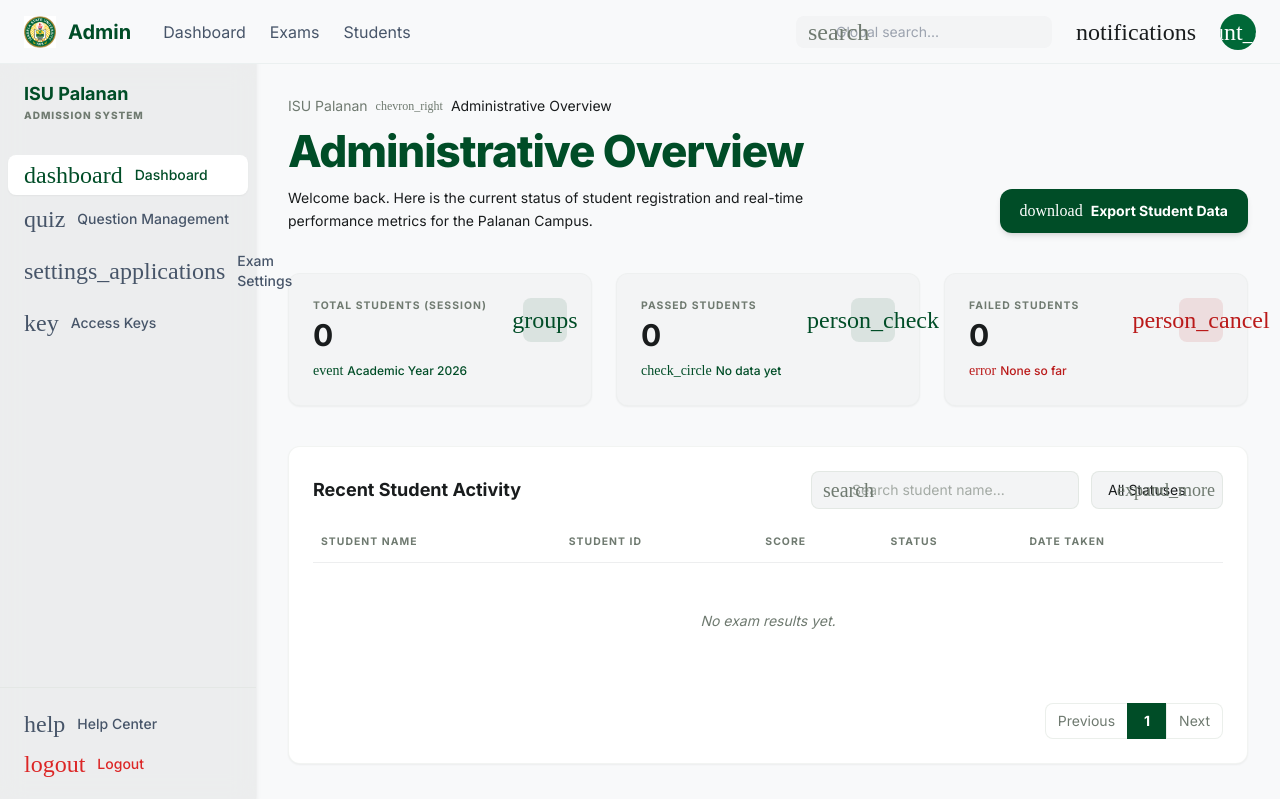
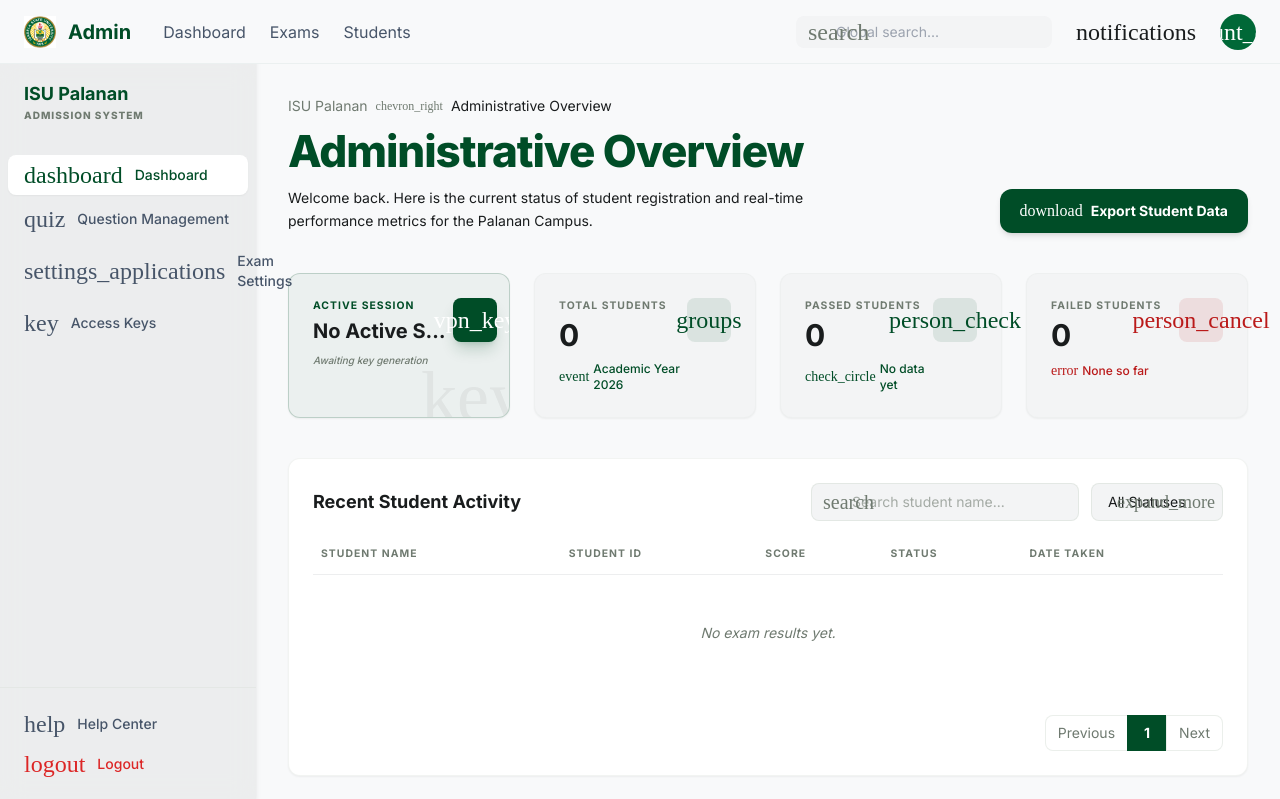
Before and after one commit to WWH16/CCAT, a Django app: page /ccat_admin/dashboard/ in a window 1280 px wide. Shown: the top 799 px of the page. Run offline with Django 5.2, Linux system fonts and the light colour scheme; the visitor is signed in with stand-in values (Sample User, id 1); data that the repository does not hold is empty; some web fonts are replaced.

Commit message:
fix: dashboard with session

```diff
--- a/CCAT/ccat_admin/templates/ccat_admin/admin_dashboard.html
+++ b/CCAT/ccat_admin/templates/ccat_admin/admin_dashboard.html
@@ -23,14 +23,36 @@
     </button>
 </div>
 
-<!-- Summary Cards -->
-<div class="grid grid-cols-1 sm:grid-cols-3 gap-6 mb-10">
+<div class="grid grid-cols-1 sm:grid-cols-2 lg:grid-cols-4 gap-6 mb-10">
 
-    <!-- Total Students -->
+    <div class="bg-primary/5 border border-primary/20 rounded-xl p-6 hover:-translate-y-1 transition-transform shadow-sm relative overflow-hidden group">
+        <div class="flex items-start justify-between relative z-10">
+            <div>
+                <p class="text-[0.65rem] font-bold text-primary uppercase tracking-widest mb-1">Active Session</p>
+                <h3 class="text-xl font-bold text-on-surface truncate max-w-[140px]">
+                    {% if active_session %}{{ active_session.session_name }}{% else %}No Active Session{% endif %}
+                </h3>
+                {% if active_session %}
+                <div class="flex items-center gap-2 mt-2">
+                    <span class="text-[10px] font-mono text-primary font-bold bg-white px-2 py-0.5 rounded border border-primary/20">
+                        {{ active_session.key_code }}
+                    </span>
+                </div>
+                {% else %}
+                <p class="text-[10px] text-outline font-medium mt-2 italic">Awaiting key generation</p>
+                {% endif %}
+            </div>
+            <div class="w-11 h-11 rounded-lg bg-primary text-white flex items-center justify-center shadow-lg shadow-primary/20">
+                <span class="material-symbols-outlined" style="font-variation-settings:'FILL' 1">vpn_key</span>
+            </div>
+        </div>
+        <span class="material-symbols-outlined absolute -right-4 -bottom-4 text-7xl opacity-5 group-hover:scale-110 transition-transform">key</span>
+    </div>
+
     <div class="bg-surface-container-low border border-outline-variant/10 rounded-xl p-6 hover:-translate-y-1 transition-transform shadow-sm">
         <div class="flex items-start justify-between">
             <div>
-                <p class="text-[0.65rem] font-bold text-outline uppercase tracking-widest mb-1">Total Students (Session)</p>
+                <p class="text-[0.65rem] font-bold text-outline uppercase tracking-widest mb-1">Total Students</p>
                 <h3 class="text-3xl font-bold text-on-surface">{{ total_students }}</h3>
                 <p class="text-xs text-primary font-medium mt-2 flex items-center gap-1">
                     <span class="material-symbols-outlined text-sm">event</span>
@@ -43,7 +65,6 @@
         </div>
     </div>
 
-    <!-- Passed Students -->
     <div class="bg-surface-container-low border border-outline-variant/10 rounded-xl p-6 hover:-translate-y-1 transition-transform shadow-sm">
         <div class="flex items-start justify-between">
             <div>
@@ -52,7 +73,7 @@
                 <p class="text-xs text-primary font-medium mt-2 flex items-center gap-1">
                     <span class="material-symbols-outlined text-sm">check_circle</span>
                     {% if total_students > 0 %}
-                        {{ passed_count|floatformat:0 }} of {{ total_students }} examinees
+                        {{ passed_count }} of {{ total_students }} examinees
                     {% else %}
                         No data yet
                     {% endif %}
@@ -64,7 +85,6 @@
         </div>
     </div>
 
-    <!-- Failed Students -->
     <div class="bg-surface-container-low border border-outline-variant/10 rounded-xl p-6 hover:-translate-y-1 transition-transform shadow-sm">
         <div class="flex items-start justify-between">
             <div>
@@ -83,7 +103,6 @@
 
 </div>
 
-<!-- Recent Activity Table -->
 <div class="bg-surface-container-lowest rounded-xl border border-outline-variant/20 shadow-sm p-6">
 
     <div class="flex flex-col lg:flex-row lg:items-center justify-between gap-4 mb-6">
--- a/CCAT/ccat_admin/views.py
+++ b/CCAT/ccat_admin/views.py
@@ -33,15 +33,22 @@ def admin_logout(request):
 # --- Protected Admin Views ---
 @login_required(login_url='admin_login')
 def admin_dashboard(request):
+    # Fetch the session that is marked active and has an expiry date in the future
+    active_session = SessionKey.objects.filter(
+        is_active=True,
+        expiry_date__gt=timezone.now()
+    ).first()
+
     context = {
         'total_students': Student.objects.count(),
         'total_questions': Question.objects.count(),
         'passed_count': ExamResult.objects.filter(status='Pass').count(),
         'failed_count': ExamResult.objects.filter(status='Fail').count(),
         'recent_results': ExamResult.objects.select_related('student').order_by('-date_taken')[:5],
+        # Add this line to the context
+        'active_session': active_session,
     }
     return render(request, 'ccat_admin/admin_dashboard.html', context)
-
 
 @login_required(login_url='admin_login')
 def question_management(request):
```
